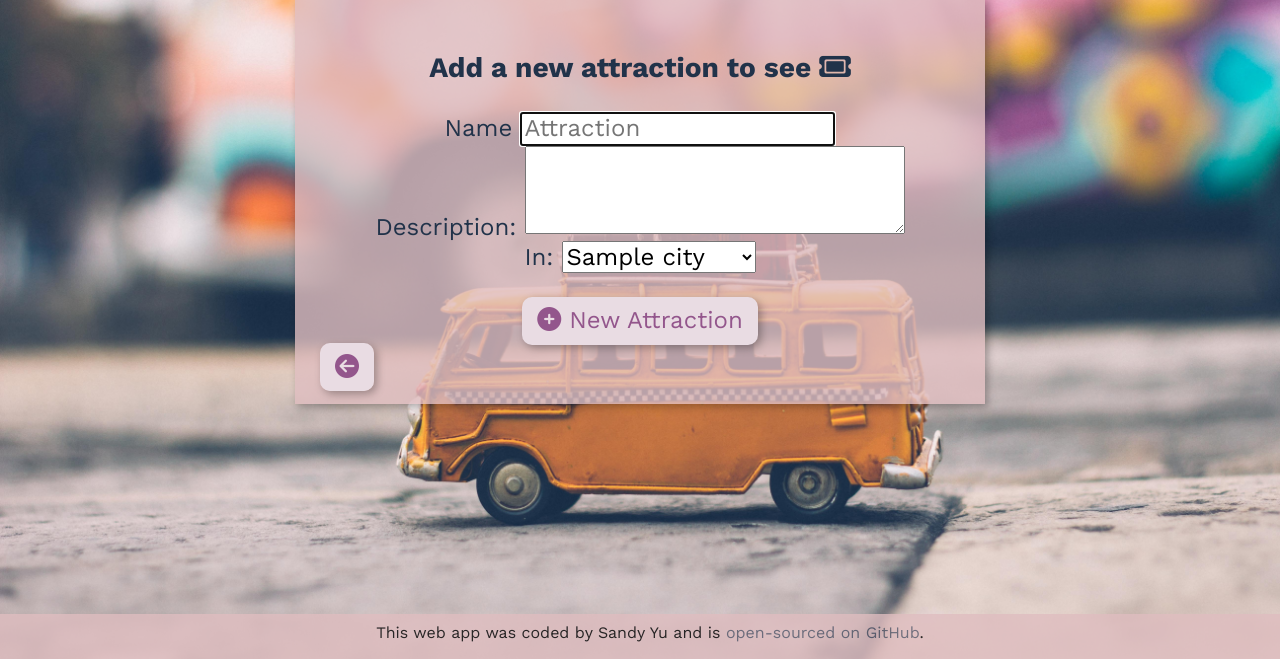
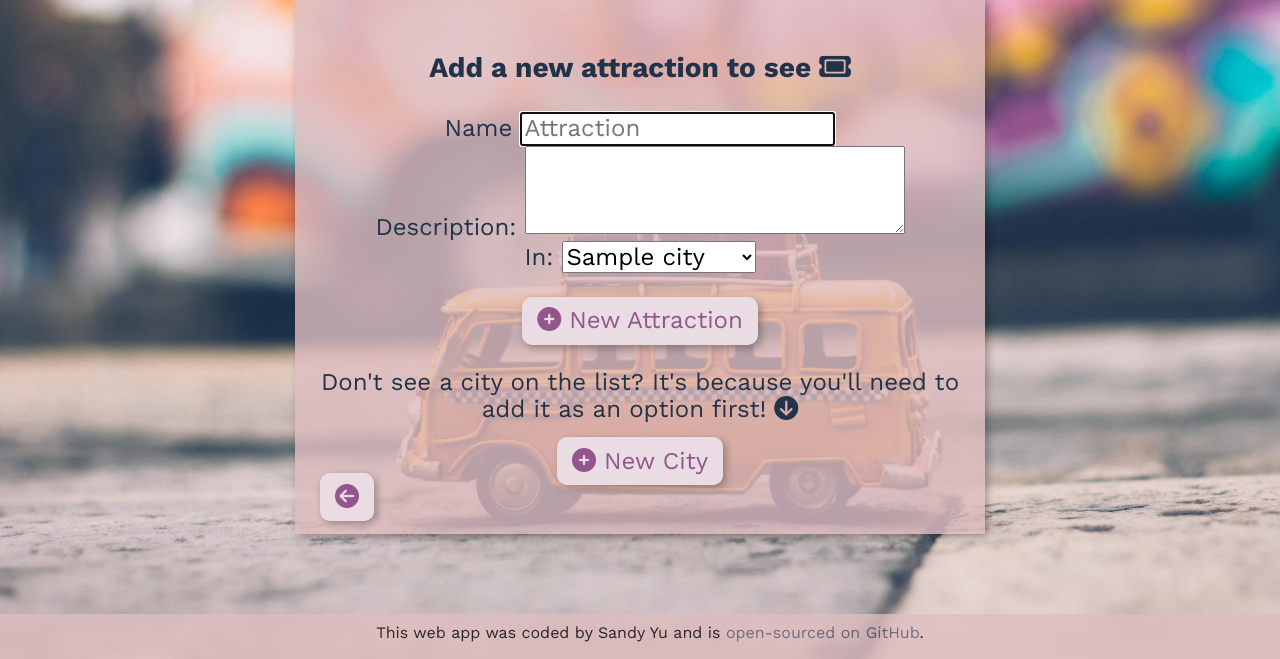
Before and after one commit to sandyysh221/travel_bucket_list_app_project, a Flask app: page /attractions/new in a window 1280 px wide. Shown: the part 141-800 px from the top of the page. Run offline with Flask 2, Linux system fonts and the light colour scheme; a database or web service that is not in the repository returns one stand-in record (values such as "Sample title"); some libraries are stand-ins or nearby versions; some web fonts are replaced.

```diff
--- a/controllers/attraction_controller.py
+++ b/controllers/attraction_controller.py
@@ -70,14 +70,14 @@ def update_attraction(id):
 
 
 # filtered to show only visited attractions
-@attractions_blueprint.route("/attractions/visited")
+@attractions_blueprint.route("/attractions/travelled")
 def visited_attractions():
     attractions = attraction_repository.select_all()
     return render_template("attractions/travelled.html", attractions=attractions)
 
 
 # filtered to show only unvisited attractions
-@attractions_blueprint.route("/attractions/not_visited")
+@attractions_blueprint.route("/attractions/not_travelled")
 def unvisited_attractions():
     attractions = attraction_repository.select_all()
     return render_template("attractions/not_travelled.html", attractions=attractions)
--- a/templates/attractions/new.html
+++ b/templates/attractions/new.html
@@ -41,9 +41,19 @@
         <i class="fa-solid fa-circle-plus"></i> New Attraction
       </button>
     </p>
+
+    <p>
+      Don't see a city on the list? It's because you'll need to add it as an
+      option first! <i class="fa-solid fa-circle-arrow-down"></i>
+    </p>
+    <p>
+      <a href="/cities/new" class="button-link"
+        ><i class="fa-solid fa-circle-plus"></i> New City</a
+      >
+    </p>
   </form>
   <div class="back-button">
-    <a href="/countries" class="button-link"
+    <a href="/attractions" class="button-link"
       ><i class="fa-solid fa-circle-arrow-left"></i
     ></a>
   </div>
--- a/templates/attractions/not_travelled.html
+++ b/templates/attractions/not_travelled.html
@@ -0,0 +1 @@
+{% extends 'base.html' %} {% block content %} Hello World {% endblock content %}
--- a/templates/attractions/travelled.html
+++ b/templates/attractions/travelled.html
@@ -0,0 +1 @@
+{% extends 'base.html' %} {% block content %} Hello World {% endblock content %}
--- a/templates/cities/index.html
+++ b/templates/cities/index.html
@@ -14,8 +14,8 @@
   </form>
   <p>
     <a href="/cities" class="button-link">Show All</a>
-    <a href="/cities/visited" class="button-link">Filter Travelled</a>
-    <a href="/cities/not_visited" class="button-link">Filter Untravelled</a>
+    <a href="/cities/travelled" class="button-link">Filter Travelled</a>
+    <a href="/cities/not_travelled" class="button-link">Filter Untravelled</a>
     <a href="/cities/new" class="button-link">Add New City</a>
   </p>
   <ul class="display-list">
```
